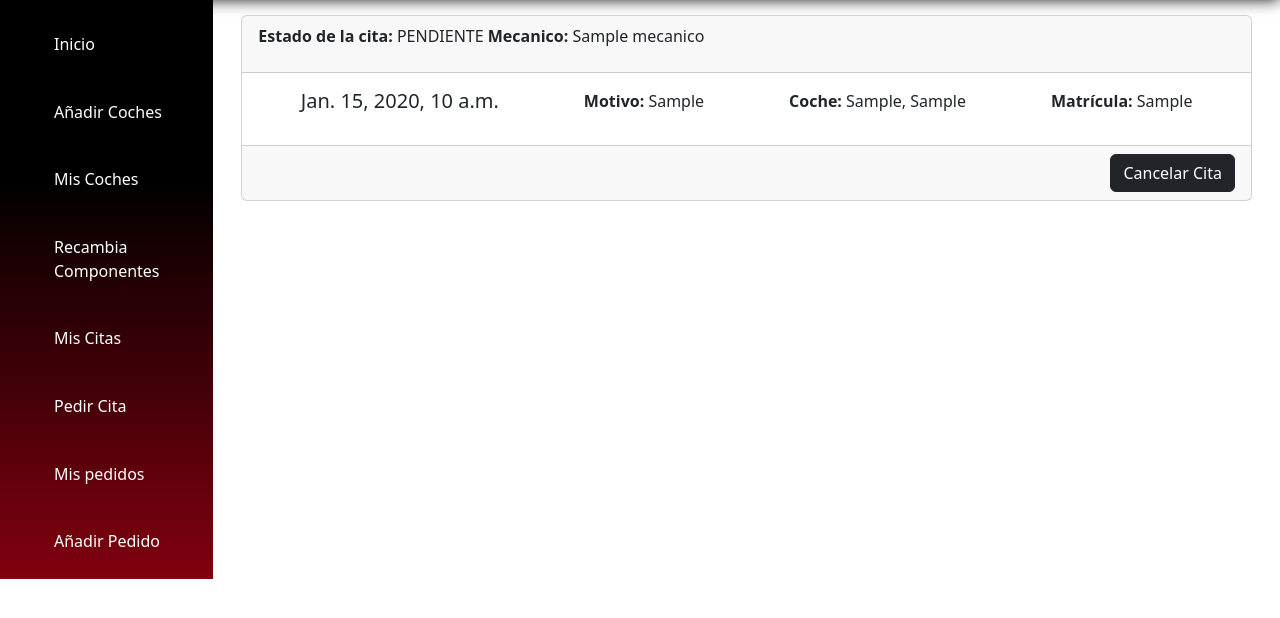
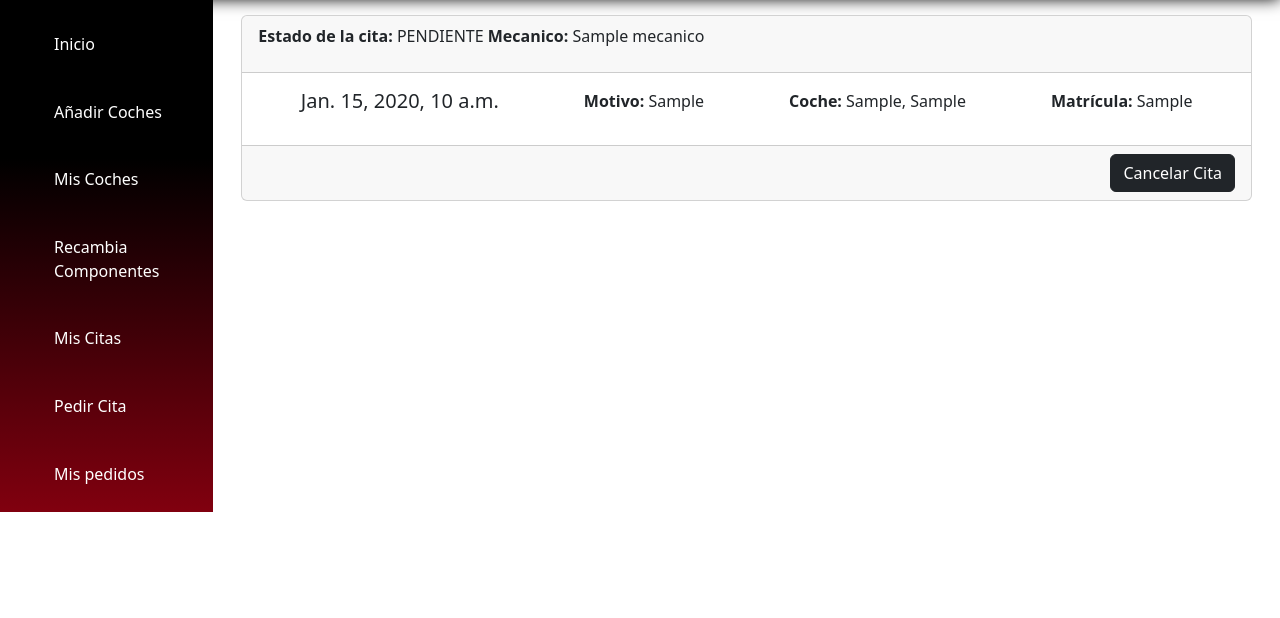
Before and after one commit to davidmato/RecaMan, a Django app: page /recaman/cliente/plantilla_citas/ in a window 1280 px wide. Shown: the part 73-691 px from the top of the page. Run offline with Django 4.2, Linux system fonts and the light colour scheme; a user stored in the database is signed in; tables that the repository leaves empty hold one stand-in row (values such as "Sample post"); some libraries are stand-ins or nearby versions.

Commit message:
proyecto completo para la defensa de marcas

```diff
--- a/templates/barra_lateral_cliente.html
+++ b/templates/barra_lateral_cliente.html
@@ -27,7 +27,6 @@
           <li class="lateral_list"><a href="{% url 'lista_citas_cliente' %}">Mis Citas</a></li>
           <li class="lateral_list"><a href="{% url 'añadir_cita_cliente' %}">Pedir Cita</a></li>
           <li class="lateral_list"><a href="{% url 'mis_pedidos' %}">Mis pedidos</a></li>
-            <li class="lateral_list"><a href="{% url '' %}">Añadir Pedido</a></li>
         </ul>
     </div>
 </body>
```
